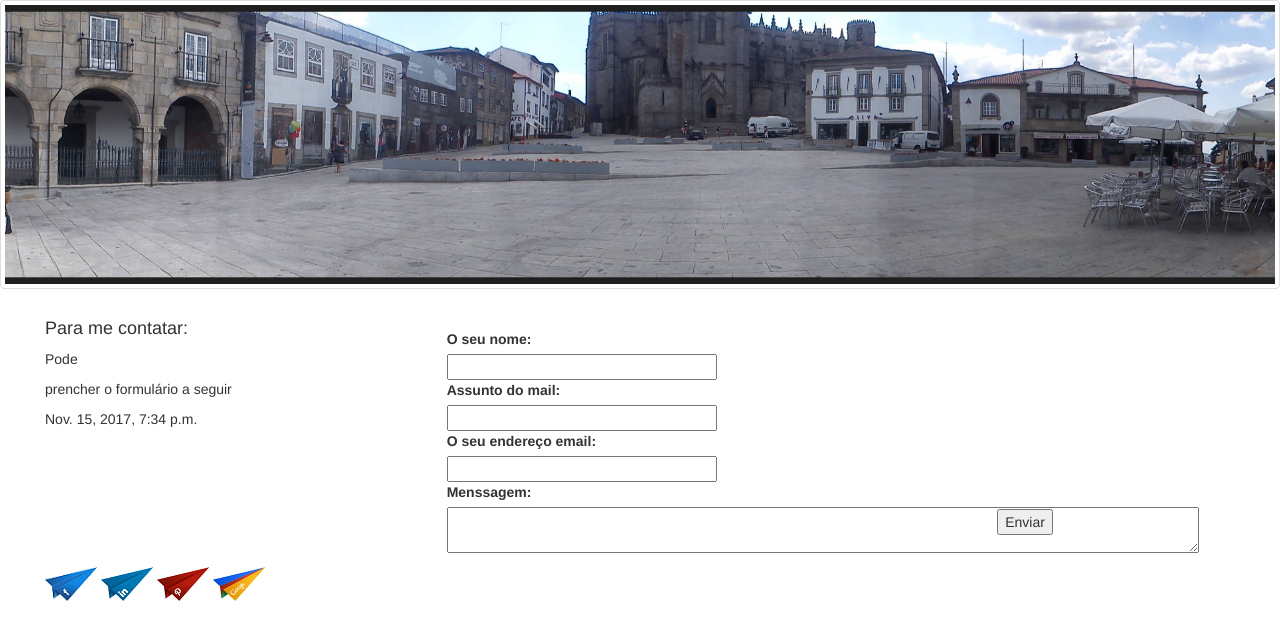
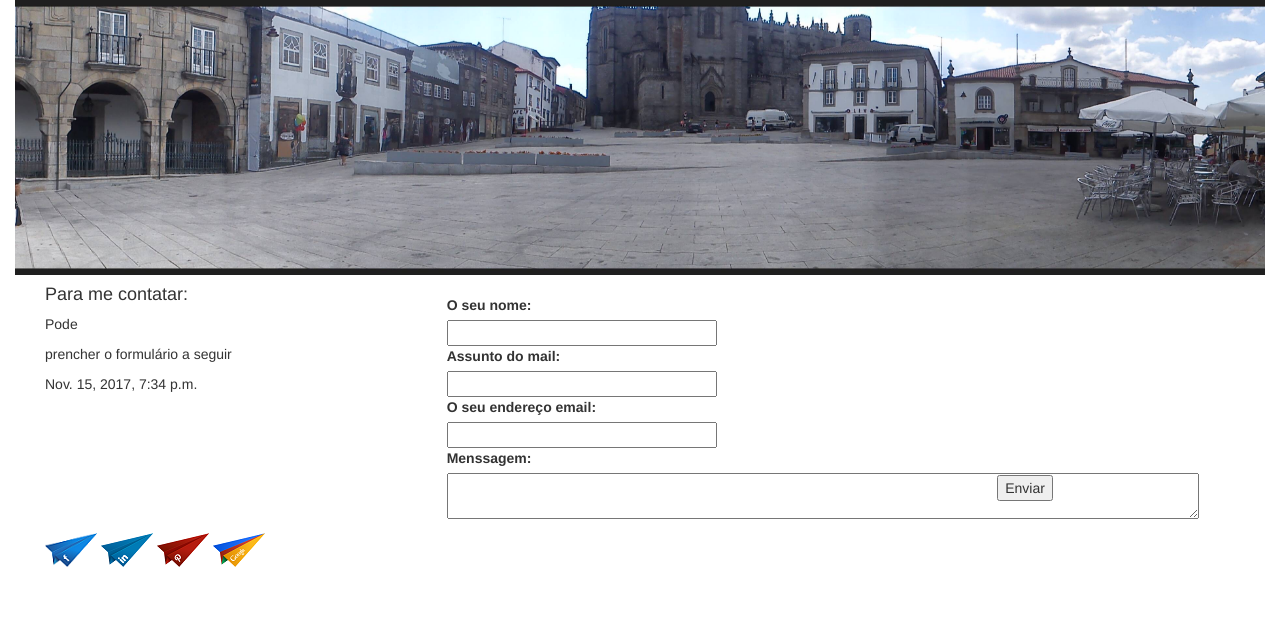
Before and after one commit to mconceicaonlm/awsbeanPython, a Django app: page /contact/ in a window 1280 px wide. Shown: the part 40-680 px from the top of the page. Run offline with Django 3.2, Linux system fonts and the light colour scheme; some libraries are stand-ins or nearby versions.

Commit message:
images fix

```diff
--- a/AppSiteOneAWS/templates/contacts.html
+++ b/AppSiteOneAWS/templates/contacts.html
@@ -13,13 +13,10 @@
         </ul>
     </nav>
     <!-- os styles vai buscar a css -->
-    <nav>
-        <div class="thumbnail">
-            <!-- <p class="navbar-text navbar-right">Signed in as <a href="#" class="navbar-link">MCM</a></p> -->
-            <img src="{% static 'img/guarda.jpg' %}" class = "img-responsive">
-        </div>
-    </nav>
-
+    <div class="container-fluid">
+        <!-- <p class="navbar-text navbar-right">Signed in as <a href="#" class="navbar-link">MCM</a></p> -->
+        <img src="{% static 'img/guarda.jpg' %}" class = "img-responsive">
+    </div>
 </head>
 <body>
     <div class = "container-fluid" style="min-height:95%">
--- a/AppSiteOneAWS/templates/header.html
+++ b/AppSiteOneAWS/templates/header.html
@@ -15,7 +15,6 @@
   .sidenav {
   background-color:blue;
   height: 100%;
-
   border-bottom: thick dotted darkgoldenrod;
   color:rgb(0, 0, 0)
   }
@@ -24,14 +23,12 @@
     background-image: url("{% static 'img/lisboa.png' %}");
     background-size: cover;
     background-repeat: no-repeat;
-
   }
-
   /* Set black background color, white text and some padding */
   footer {
     background-color: white;
     color: white;
-    padding: 15px;
+    padding: 18px;
   }
   .NavbarMenu {
     color: rgb(212, 61, 61);
@@ -41,7 +38,6 @@
     height: 25px;
     font-weight: bold;margin: 0;padding: 0;
   }
-
   /* On small screens, set height to 'auto' for sidenav and grid */
   /*****
   @media screen and (max-width: 767px) {
```
